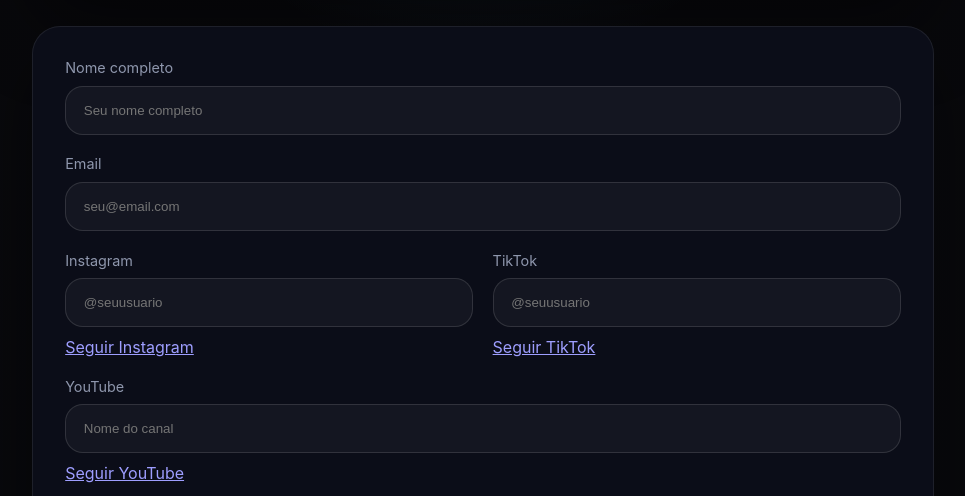
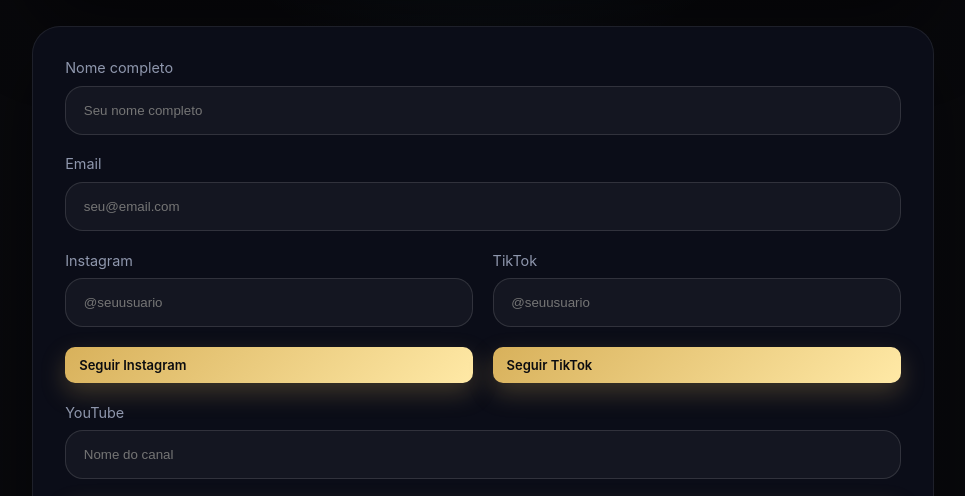
Before and after one commit to Francis-Programador/conexao, a plain HTML site: page verificacao.html in a window 1280 px wide. Shown: the part 263-759 px from the top of the page, without its empty margins (157-1122 px from the left). Drawn offline with nearby package versions, Linux system fonts and the light colour scheme.

Commit message:
Update verificacao.css

```diff
--- a/assets/css/verificacao.css
+++ b/assets/css/verificacao.css
@@ -295,3 +295,28 @@
 @keyframes spin {
   to { transform: rotate(360deg); }
 }
+
+.btn-follow {
+  display: inline-block;
+  margin-top: 10px;
+  padding: 10px 14px;
+
+  font-size: 13px;
+  font-weight: 600;
+  text-decoration: none;
+
+  color: #0b0c10;
+
+  border-radius: 10px;
+
+  background: linear-gradient(135deg, #d8b15b, #ffe9a6);
+
+  box-shadow: 0 10px 25px rgba(216, 177, 91, 0.25);
+
+  transition: 0.2s ease;
+}
+
+.btn-follow:hover {
+  transform: translateY(-2px);
+  box-shadow: 0 15px 35px rgba(216, 177, 91, 0.4);
+}
```
